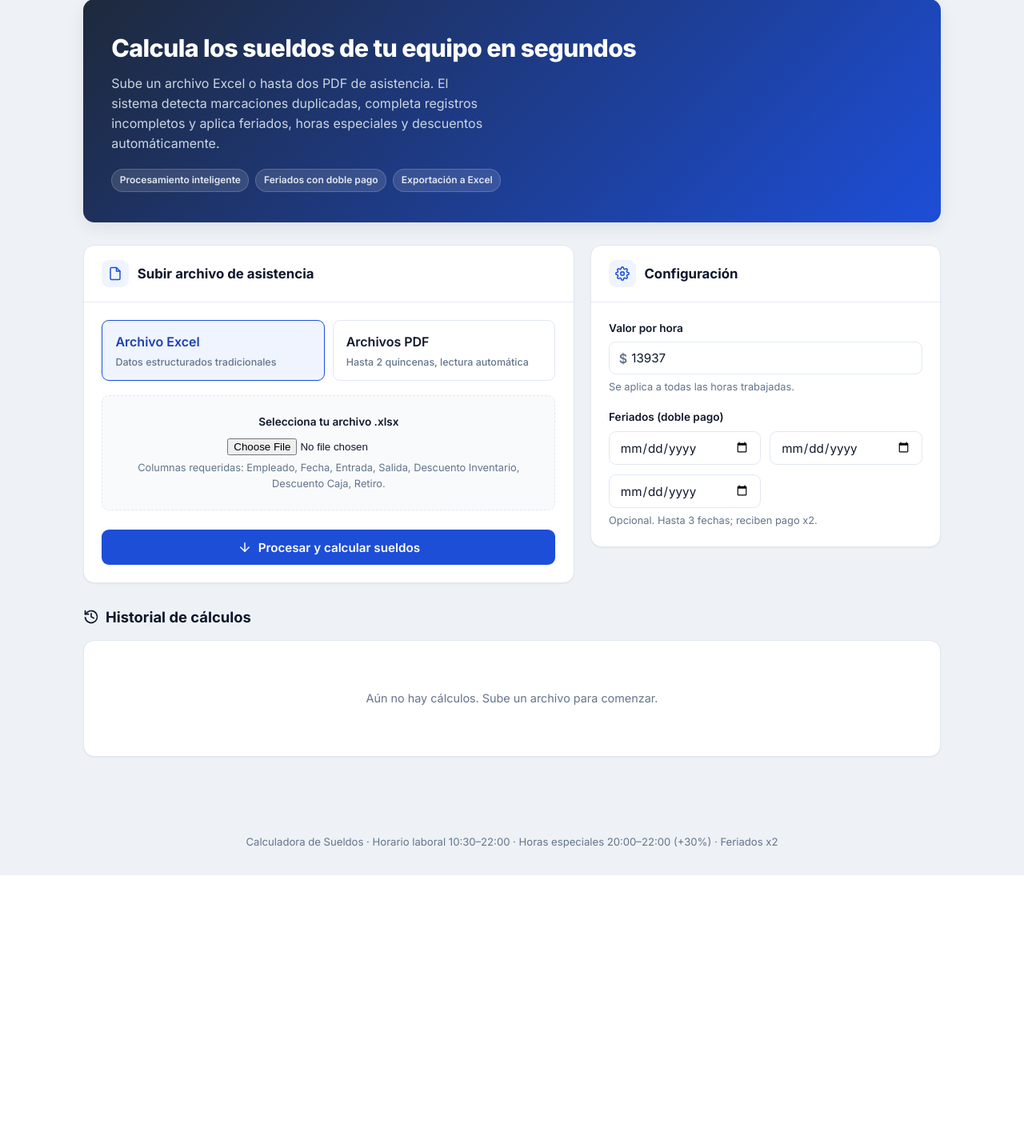
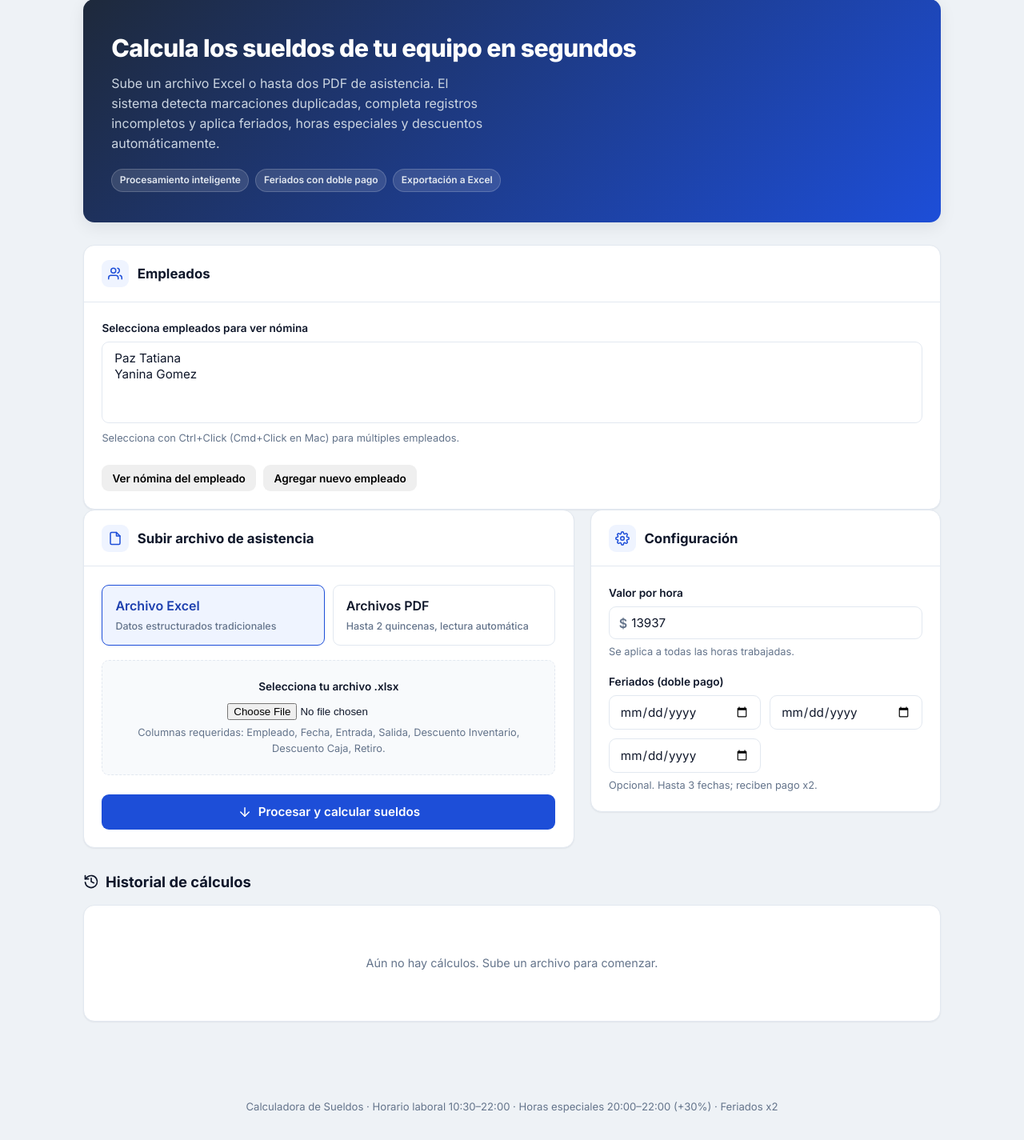
Before and after one commit to AndresFernandez686/Calculo_Nomina1.4, a Flask app: page / in a window 1280 px wide. Shown: the part 107-1532 px from the top of the page at 80% size. Before the commit the page ends 1201 px from the top, so only its background shows below. Run offline with Flask 3, Linux system fonts and the light colour scheme.

Commit message:
Seleccion de empleados

```diff
--- a/app.py
+++ b/app.py
@@ -29,7 +29,7 @@ from flask import (
 )
 
 from payroll.data_processor import procesar_datos_excel, validar_archivo_excel
-from payroll.models import CalculationRun, EmployeeRecord, db
+from payroll.models import CalculationRun, Employee, EmployeePayroll, EmployeeRecord, db
 from payroll.pdf_processor import (
     convertir_a_dataframe_estandar,  # noqa: F401  (import keeps API discoverable)
     detectar_horarios_ambiguos,
@@ -183,6 +183,31 @@ def _calcular_y_guardar(df, config):
         record.observaciones = fila.get("Observaciones", "")
         run.records.append(record)
 
+        # Guardar también en la tabla de nómina individual del empleado
+        empleado_nombre = fila["Empleado"]
+        empleado = Employee.query.filter_by(nombre=empleado_nombre).first()
+        if not empleado:
+            empleado = Employee(nombre=empleado_nombre)  # type: ignore[call-arg]
+            db.session.add(empleado)
+            db.session.flush()
+
+        payroll = EmployeePayroll()
+        payroll.employee_id = empleado.id
+        payroll.fecha = fila["Fecha"]
+        payroll.entrada = fila["Entrada"]
+        payroll.salida = fila["Salida"]
+        payroll.feriado = fila["Feriado"]
+        payroll.horas_trabajadas = fila["Horas Trabajadas (h:mm)"]
+        payroll.horas_normales = float(fila["Horas Normales"] or 0)
+        payroll.horas_especiales = float(fila["Horas Especiales"] or 0)
+        payroll.descuento_inventario = float(fila["Descuento Inventario"] or 0)
+        payroll.descuento_caja = float(fila["Descuento Caja"] or 0)
+        payroll.retiro = float(fila["Retiro"] or 0)
+        payroll.sueldo_final = float(fila["Sueldo Final"] or 0)
+        payroll.observaciones = fila.get("Observaciones", "")
+        payroll.run_id = run.id
+        db.session.add(payroll)
+
     db.session.add(run)
     db.session.commit()
     return run.id, resultado
@@ -194,13 +219,67 @@ def _calcular_y_guardar(df, config):
 @app.route("/")
 def index():
     runs = (
-        CalculationRun.query.order_by(CalculationRun.created_at.desc()).limit(8).all()
+        CalculationRun.query.order_by(CalculationRun.created_at.desc()).limit(8).all()  # type: ignore[attr-defined]
     )
+    empleados = Employee.query.order_by(Employee.nombre).all()
     return render_template(
         "index.html",
         runs=runs,
+        empleados=empleados,
         valor_default=VALOR_POR_HORA_DEFAULT,
         hoy=datetime.now().strftime("%Y-%m-%d"),
+    )
+
+
+@app.route("/api/empleados", methods=["GET"])
+def api_empleados():
+    """Devuelve la lista de empleados en JSON."""
+    empleados = Employee.query.order_by(Employee.nombre).all()
+    return {
+        "empleados": [{"id": e.id, "nombre": e.nombre} for e in empleados]
+    }
+
+
+@app.route("/api/empleados/crear", methods=["POST"])
+def api_crear_empleado():
+    """Crea un nuevo empleado."""
+    datos = request.get_json()
+    nombre = (datos.get("nombre") or "").strip()
+
+    if not nombre:
+        return {"success": False, "error": "El nombre es requerido"}, 400
+
+    empleado_existente = Employee.query.filter_by(nombre=nombre).first()
+    if empleado_existente:
+        return {"success": False, "error": "El empleado ya existe"}, 400
+
+    empleado = Employee(nombre=nombre)  # type: ignore[call-arg]
+    db.session.add(empleado)
+    db.session.commit()
+
+    return {
+        "success": True,
+        "empleado": {"id": empleado.id, "nombre": empleado.nombre}
+    }, 201
+
+
+@app.route("/empleado/<int:empleado_id>")
+def ver_empleado(empleado_id):
+    """Muestra la nómina de un empleado."""
+    empleado = db.session.get(Employee, empleado_id)
+    if not empleado:
+        abort(404)
+
+    registros = (
+        EmployeePayroll.query.filter_by(employee_id=empleado_id)
+        .order_by(EmployeePayroll.created_at.desc())  # type: ignore[attr-defined]
+        .all()
+    )
+
+    return render_template(
+        "employee_payroll.html",
+        empleado=empleado,
+        registros=registros
     )
 
 
@@ -431,6 +510,15 @@ def eliminar(run_id):
 with app.app_context():
     db.create_all()
 
+    # Crear empleados iniciales si no existen
+    empleados_iniciales = ["Paz Tatiana", "Yanina Gomez"]
+    for nombre in empleados_iniciales:
+        empleado_existente = Employee.query.filter_by(nombre=nombre).first()
+        if not empleado_existente:
+            empleado = Employee(nombre=nombre)  # type: ignore[call-arg]
+            db.session.add(empleado)
+    db.session.commit()
+
 
 if __name__ == "__main__":
     port = int(os.environ.get("PORT", 5000))
--- a/templates/index.html
+++ b/templates/index.html
@@ -14,6 +14,35 @@
     <span class="badge">Exportación a Excel</span>
   </div>
 </section>
+
+<!-- Selección de empleados -->
+<div class="card">
+  <div class="card-head">
+    <span class="ico" aria-hidden="true">
+      <svg width="18" height="18" viewBox="0 0 24 24" fill="none" stroke="currentColor" stroke-width="2" stroke-linecap="round" stroke-linejoin="round"><path d="M17 21v-2a4 4 0 0 0-4-4H5a4 4 0 0 0-4 4v2"/><circle cx="9" cy="7" r="4"/><path d="M23 21v-2a4 4 0 0 0-3-3.87"/><path d="M16 3.13a4 4 0 0 1 0 7.75"/></svg>
+    </span>
+    <h2>Empleados</h2>
+  </div>
+  <div class="card-body">
+    <div class="field">
+      <label class="field-label" for="empleado_select">Selecciona empleados para ver nómina</label>
+      <select id="empleado_select" multiple size="4">
+        {% for empleado in empleados %}
+          <option value="{{ empleado.id }}">{{ empleado.nombre }}</option>
+        {% endfor %}
+      </select>
+      <p class="hint">Selecciona con Ctrl+Click (Cmd+Click en Mac) para múltiples empleados.</p>
+    </div>
+    <div class="actions-bar">
+      <button type="button" id="btn_ver_empleado" class="btn btn-secondary btn-sm">
+        Ver nómina del empleado
+      </button>
+      <button type="button" id="btn_agregar_empleado" class="btn btn-secondary btn-sm">
+        Agregar nuevo empleado
+      </button>
+    </div>
+  </div>
+</div>
 
 <form method="POST" action="{{ url_for('procesar') }}" enctype="multipart/form-data">
   <div class="grid grid-2">
@@ -88,7 +117,7 @@
               name="valor_por_hora"
               id="valor_por_hora"
               min="0"
-              step="100"
+              step="1"
               value="{{ valor_default | int }}"
             />
           </div>
@@ -161,5 +190,42 @@
     radios.forEach((r) => r.addEventListener("change", sync));
     sync();
   })();
+
+  // Manejo de empleados
+  document.getElementById("btn_ver_empleado").addEventListener("click", function() {
+    const select = document.getElementById("empleado_select");
+    const empleado_id = select.value;
+    if (empleado_id) {
+      window.location.href = `/empleado/${empleado_id}`;
+    } else {
+      alert("Por favor selecciona un empleado");
+    }
+  });
+
+  document.getElementById("btn_agregar_empleado").addEventListener("click", function() {
+    const nombre = prompt("Ingresa el nombre del nuevo empleado:");
+    if (nombre && nombre.trim()) {
+      fetch("/api/empleados/crear", {
+        method: "POST",
+        headers: {
+          "Content-Type": "application/json",
+        },
+        body: JSON.stringify({ nombre: nombre.trim() })
+      })
+      .then(response => response.json())
+      .then(data => {
+        if (data.success) {
+          alert(`Empleado "${nombre}" creado exitosamente`);
+          location.reload();
+        } else {
+          alert(`Error: ${data.error}`);
+        }
+      })
+      .catch(error => {
+        console.error("Error:", error);
+        alert("Error al crear el empleado");
+      });
+    }
+  });
 </script>
 {% endblock %}
```
Also changed, not shown: payroll/models.py (+73 -26 lines), templates/employee_payroll.html (added, +114 -0 lines).
